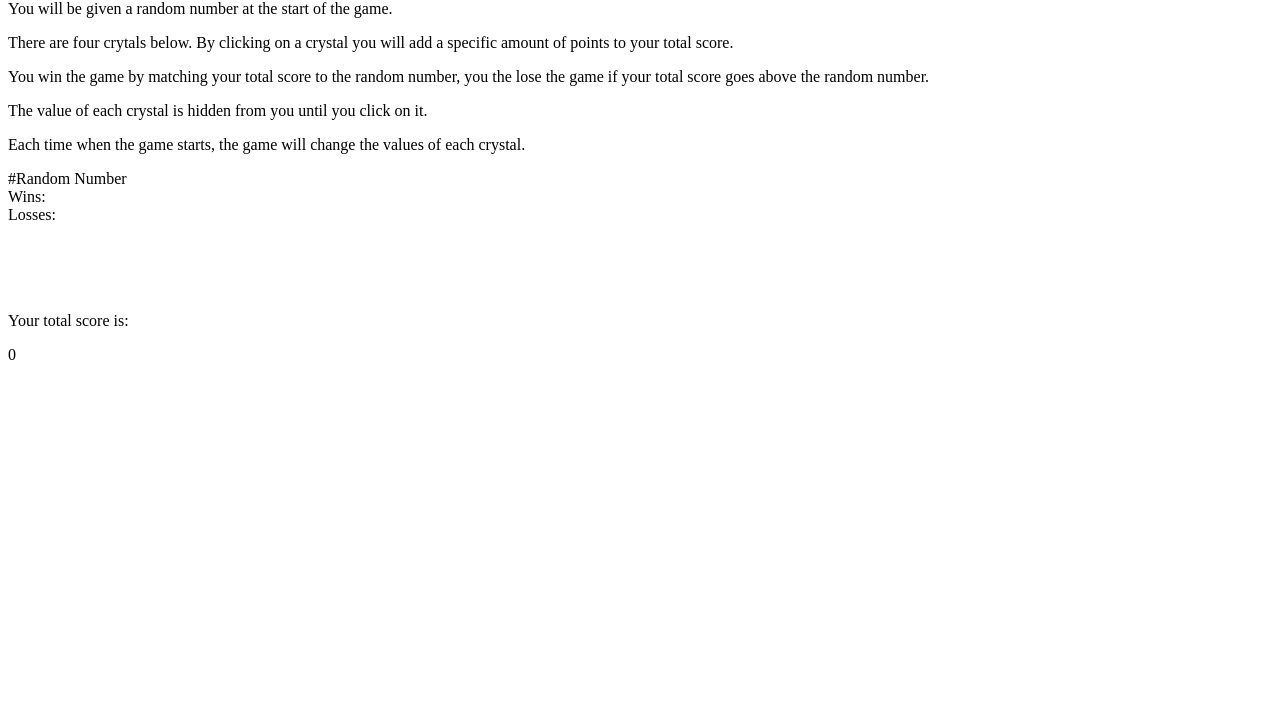
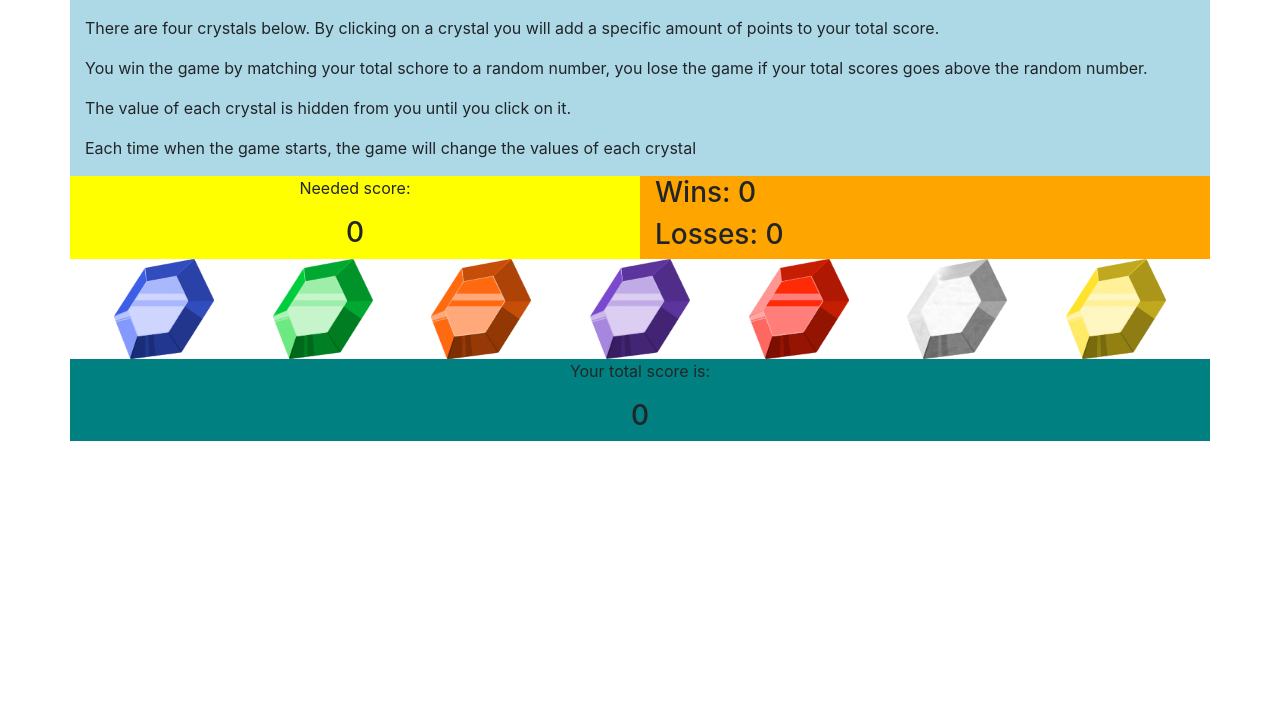
Before and after one commit to Juwami/Unit-4-Game, a plain HTML site: page index.html in a window 1280 px wide. Shown: the part 80-800 px from the top of the page. Drawn offline with nearby package versions, Linux system fonts and the light colour scheme.

Commit message:
added images and html to create baselayout

```diff
--- a/assets/css/reset.css
+++ b/assets/css/reset.css
@@ -0,0 +1,48 @@
+/* http://meyerweb.com/eric/tools/css/reset/
+   v2.0 | 20110126
+   License: none (public domain)
+*/
+
+html, body, div, span, applet, object, iframe,
+h1, h2, h3, h4, h5, h6, p, blockquote, pre,
+a, abbr, acronym, address, big, cite, code,
+del, dfn, em, img, ins, kbd, q, s, samp,
+small, strike, strong, sub, sup, tt, var,
+b, u, i, center,
+dl, dt, dd, ol, ul, li,
+fieldset, form, label, legend,
+table, caption, tbody, tfoot, thead, tr, th, td,
+article, aside, canvas, details, embed,
+figure, figcaption, footer, header, hgroup,
+menu, nav, output, ruby, section, summary,
+time, mark, audio, video {
+	margin: 0;
+	padding: 0;
+	border: 0;
+	font-size: 100%;
+	font: inherit;
+	vertical-align: baseline;
+}
+/* HTML5 display-role reset for older browsers */
+article, aside, details, figcaption, figure,
+footer, header, hgroup, menu, nav, section {
+	display: block;
+}
+body {
+	line-height: 1;
+}
+ol, ul {
+	list-style: none;
+}
+blockquote, q {
+	quotes: none;
+}
+blockquote:before, blockquote:after,
+q:before, q:after {
+	content: '';
+	content: none;
+}
+table {
+	border-collapse: collapse;
+	border-spacing: 0;
+}
--- a/assets/css/style.css
+++ b/assets/css/style.css
@@ -0,0 +1,24 @@
+.gameTitle {
+    background-color: lime;
+}
+
+.gameInstructions {
+    background-color: lightblue;
+}
+
+.scoreNeeded {
+    background-color: yellow;
+}
+
+.scoreBoard {
+    background-color: orange;
+}
+
+.rupees {
+    width: 100px;
+    height: 100px;
+}
+
+.totalSection {
+    background-color: teal;
+}
--- a/index.html
+++ b/index.html
@@ -5,43 +5,63 @@
     <meta charset="UTF-8">
     <meta name="viewport" content="width=device-width, initial-scale=1.0">
     <meta http-equiv="X-UA-Compatible" content="ie=edge">
-    <title>Document</title>
+    <title>Crystals Collector!</title>
+
+    <link rel="stylesheet" type="text/css" href="./assets/css/reset.css">
+    <link rel="stylesheet" href="https://stackpath.bootstrapcdn.com/bootstrap/4.3.1/css/bootstrap.min.css"
+        integrity="sha384-ggOyR0iXCbMQv3Xipma34MD+dH/1fQ784/j6cY/iJTQUOhcWr7x9JvoRxT2MZw1T" crossorigin="anonymous">
+    <link rel="stylesheet" type="text/css" href="./assets/css/style.css">
+
 </head>
 
 <body>
 
-    <main>
-        <div>
-            <h1>Crystals Collector!</h1>
-        </div>
-        <div>
-            <p>You will be given a random number at the start of the game.</p>
-            <p>There are four crytals below. By clicking on a crystal you will add a specific amount of points to your
-                total score.</p>
-            <p>You win the game by matching your total score to the random number, you the lose the game if your total
-                score goes above the random number.</p>
-            <p>The value of each crystal is hidden from you until you click on it.</p>
-            <p>Each time when the game starts, the game will change the values of each crystal.</p>
-        </div>
-        <div>
-            <div>#Random Number</div>
-            <div>
-                <div>Wins:</div>
-                <div>Losses:</div>
-            </div>
-        </div>
-        <div>
-            <div><img></div>
-            <div><img></div>
-            <div><img></div>
-            <div><img></div>
-        </div>
-        <div>
-            <p>Your total score is:</p>
-        </div>
-        <div>
-            <p id="totalScore">0</p>
-        </div>
+    <header class="container">
+        <h1 class="text-center gameTitle">Crystals Collector!</h1>
+    </header>
+
+    <main class="container">
+        <section class="row">
+            <section class="col-12 gameInstructions">
+                <p">You will be given a random number at the start of the game</p>
+                <p>There are four crystals below. By clicking on a crystal you will add a specific amount of points to
+                    your total score.</p>
+                <p>You win the game by matching your total schore to a random number, you lose the game if your total
+                    scores goes above the random number.</p>
+                <p>The value of each crystal is hidden from you until you click on it.</p>
+                <p>Each time when the game starts, the game will change the values of each crystal</p>
+            </section>
+        </section>
+        <section class="row">
+            <section class="col-6 scoreNeeded">
+                <p class="text-center">Needed score:</p>
+                <h3 id="neededScore" class="text-center">0</h3>
+            </section>
+            <section class="col-6 scoreBoard">
+                <h3 id="winsText">Wins: 0</h3>
+                <h3 id="lossesText">Losses: 0</h3>
+            </section>
+        </section>
+        <section class="row">
+            <section class="col-12 d-flex justify-content-around">
+                <img id="blueRupee" class="rupees" src="assets/images/Blue_Rupee_Artwork.png">
+                <img id="greenRupee" class="rupees" src="assets/images/Green_Rupee_Artwork.png">
+                <img id="orangeRupee" class="rupees" src="assets/images/Orange_Rupee_Artwork.png">
+                <img id="purpleRupee" class="rupees" src="assets/images/Purple_Rupee_Artwork.png">
+                <img id="redRupee" class="rupees" src="assets/images/Red_Rupee_Artwork.png">
+                <img id="silverRupee" class="rupees" src="assets/images/Silver_Rupee_Artwork.png">
+                <img id="yellowRupee" class="rupees" src="assets/images/Yellow_Rupee_Artwork.png">
+            </section>
+        </section>
+        <section class="row">
+            <section class="col-12 text-center totalSection">
+                <p>Your total score is:</p>
+            </section>
+            <section class="col-12 text-center totalSection">
+                <h3 id="totalScore">0</h3>
+            </sectino>
+        </section>
+
     </main>
 
 </body>
```
Also changed, not shown: assets/images/Blue_Rupee_Artwork.png (added), assets/images/Green_Rupee_Artwork.png (added), assets/images/Orange_Rupee_Artwork.png (added), assets/images/Purple_Rupee_Artwork.png (added), assets/images/Red_Rupee_Artwork.png (added), assets/images/Silver_Rupee_Artwork.png (added), assets/images/Yellow_Rupee_Artwork.png (added).
